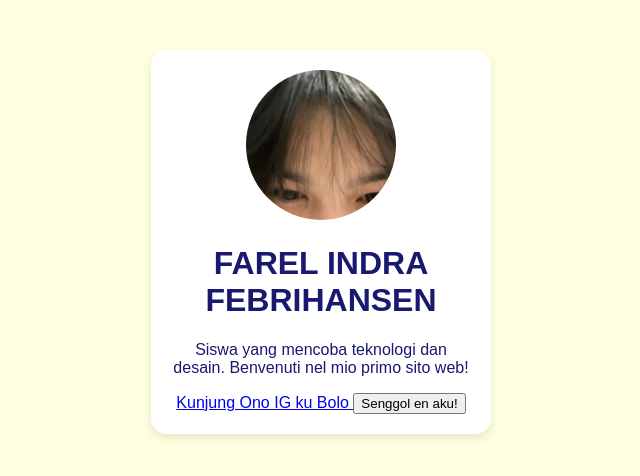
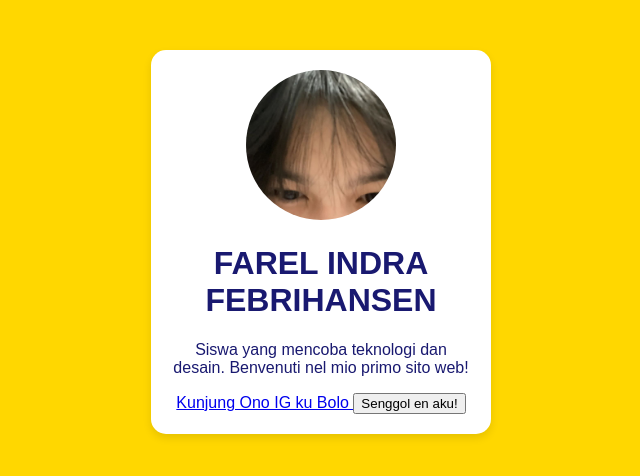
Before and after one commit to hanst-web/tkbljr.hans, a plain HTML site: page index.html in a window 1280 px wide. Shown: the whole page, without its empty margins (319-959 px from the left). Drawn offline with Linux system fonts and the light colour scheme.

Commit message:
Update style.css

```diff
--- a/style.css
+++ b/style.css
@@ -1,5 +1,5 @@
 body {
-    background-color: #FFFFE0; /* Warna kuning cerah */
+    background-color: #FFD700; /* emas */
     font-family: Arial, sans-serif; /* Jenis huruf yang bersih dan mudah dibaca */
     color: #191970; /* Warna teks utama (Biru Gelap) */
 }
```
